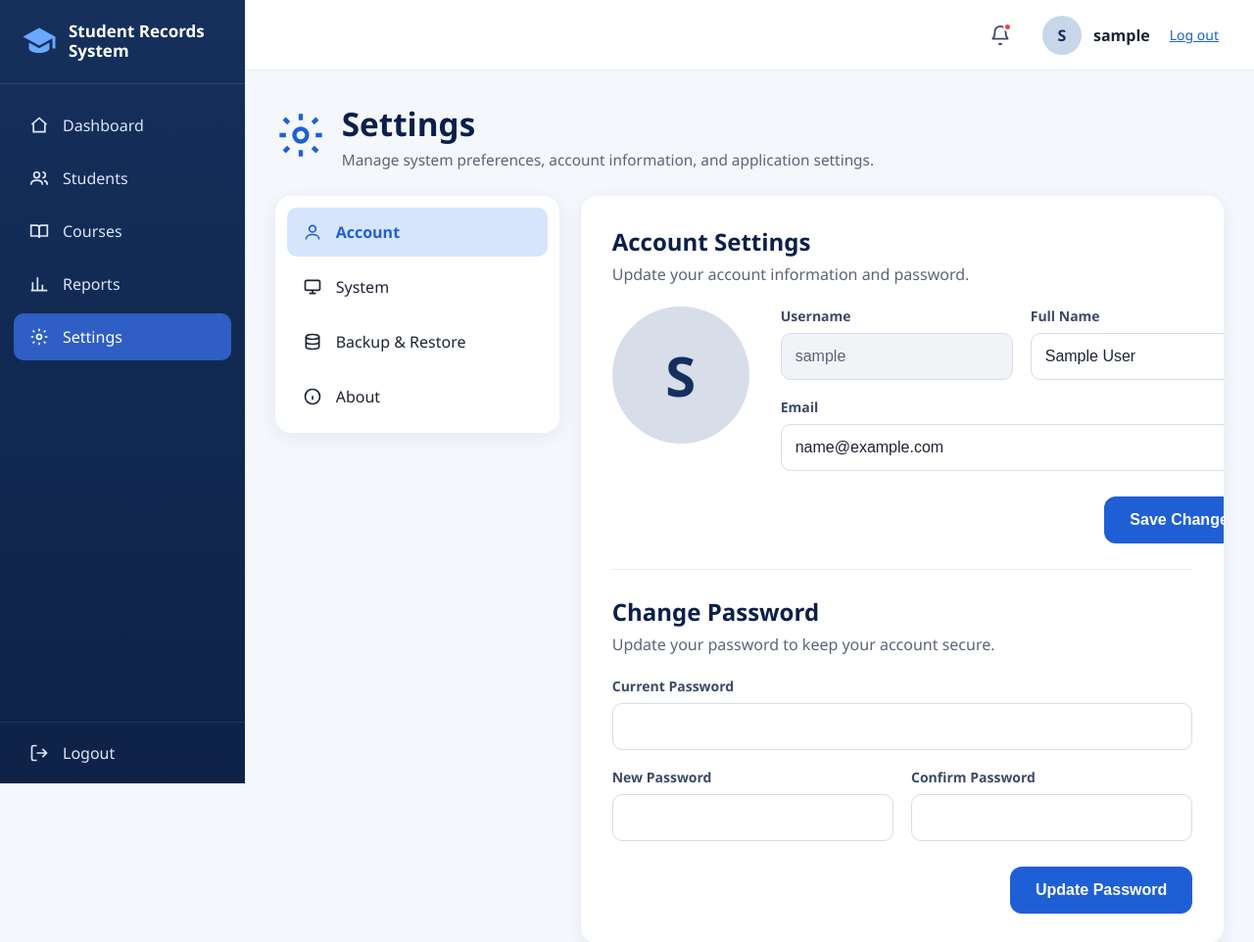
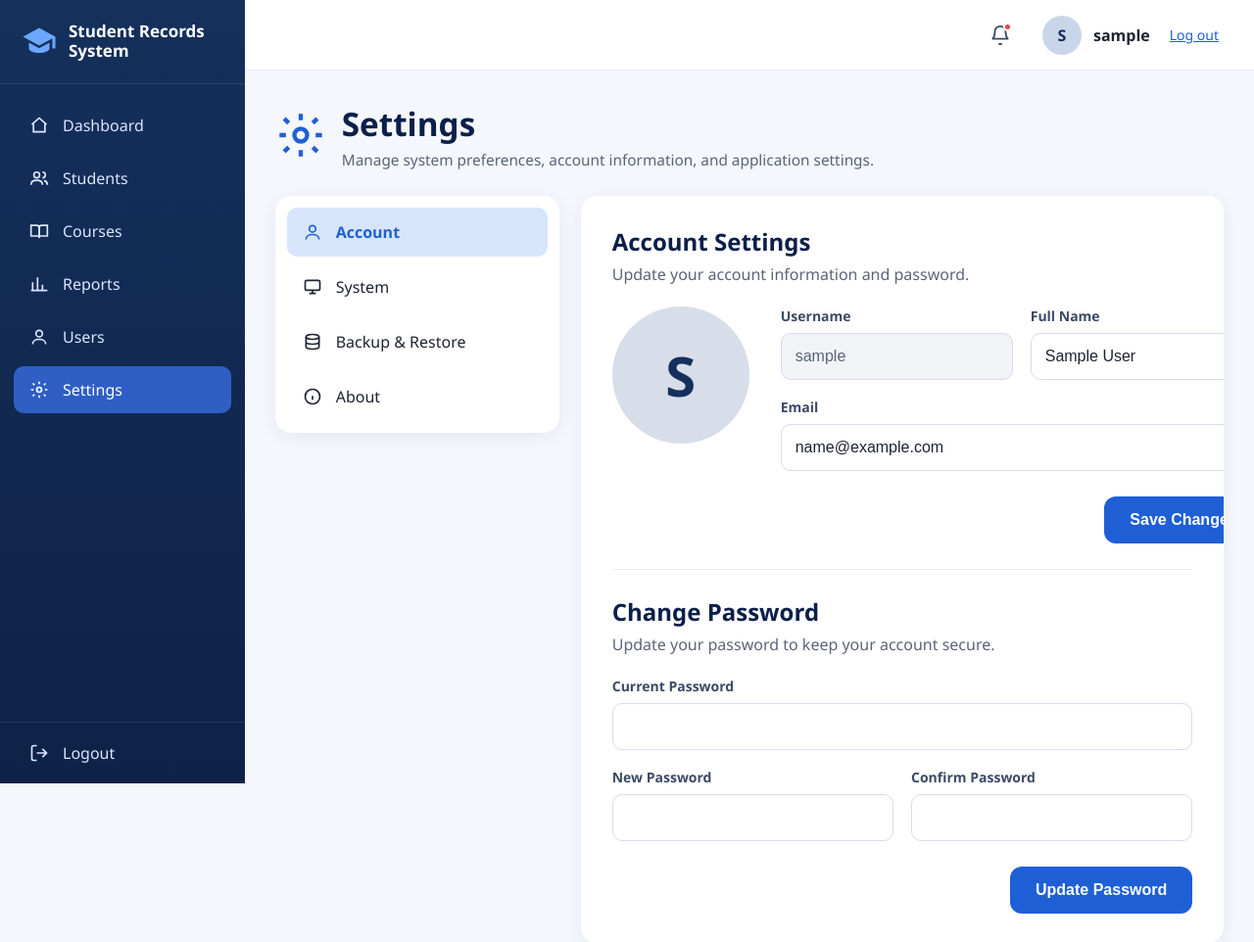
Before and after one commit to ranaraapplegrace03/student-records, a PHP site: page /settings.php in a window 1280 px wide. Shown: the top 962 px of the page at 98% size. Run offline with PHP 8.4, Linux system fonts and the light colour scheme; the visitor is signed in with stand-in values (Sample User, id 1); data that the repository does not hold is empty; a stand-in replaces the project's code that opens the database connection.

Commit message:
Update settings.php

```diff
--- a/settings.php
+++ b/settings.php
@@ -243,6 +243,7 @@ $backups = $tab === 'backup' ? backup_files() : [];
     <link rel="stylesheet" href="style.css">
     <script src="theme.js"></script>
     <script src="sidebar.js"></script>
+    <script src="logout-confirm.js"></script>
     <script src="toast.js"></script>
 </head>
 <body class="app">
@@ -270,6 +271,10 @@ $backups = $tab === 'backup' ? backup_files() : [];
             <a href="reports.php">
                 <svg viewBox="0 0 24 24" fill="none" stroke="currentColor" stroke-width="2"><path d="M4 20V10M10 20V4M16 20v-7M22 20H2"/></svg>
                 Reports
+            </a>
+            <a href="users.php">
+                <svg viewBox="0 0 24 24" fill="none" stroke="currentColor" stroke-width="2"><circle cx="12" cy="8" r="4"/><path d="M4 21c0-4 4-6 8-6s8 2 8 6"/></svg>
+                Users
             </a>
             <a href="settings.php" class="active">
                 <svg viewBox="0 0 24 24" fill="none" stroke="currentColor" stroke-width="2"><circle cx="12" cy="12" r="3"/><path d="M12 2v3M12 19v3M4.2 4.2l2.1 2.1M17.7 17.7l2.1 2.1M2 12h3M19 12h3M4.2 19.8l2.1-2.1M17.7 6.3l2.1-2.1"/></svg>
```
